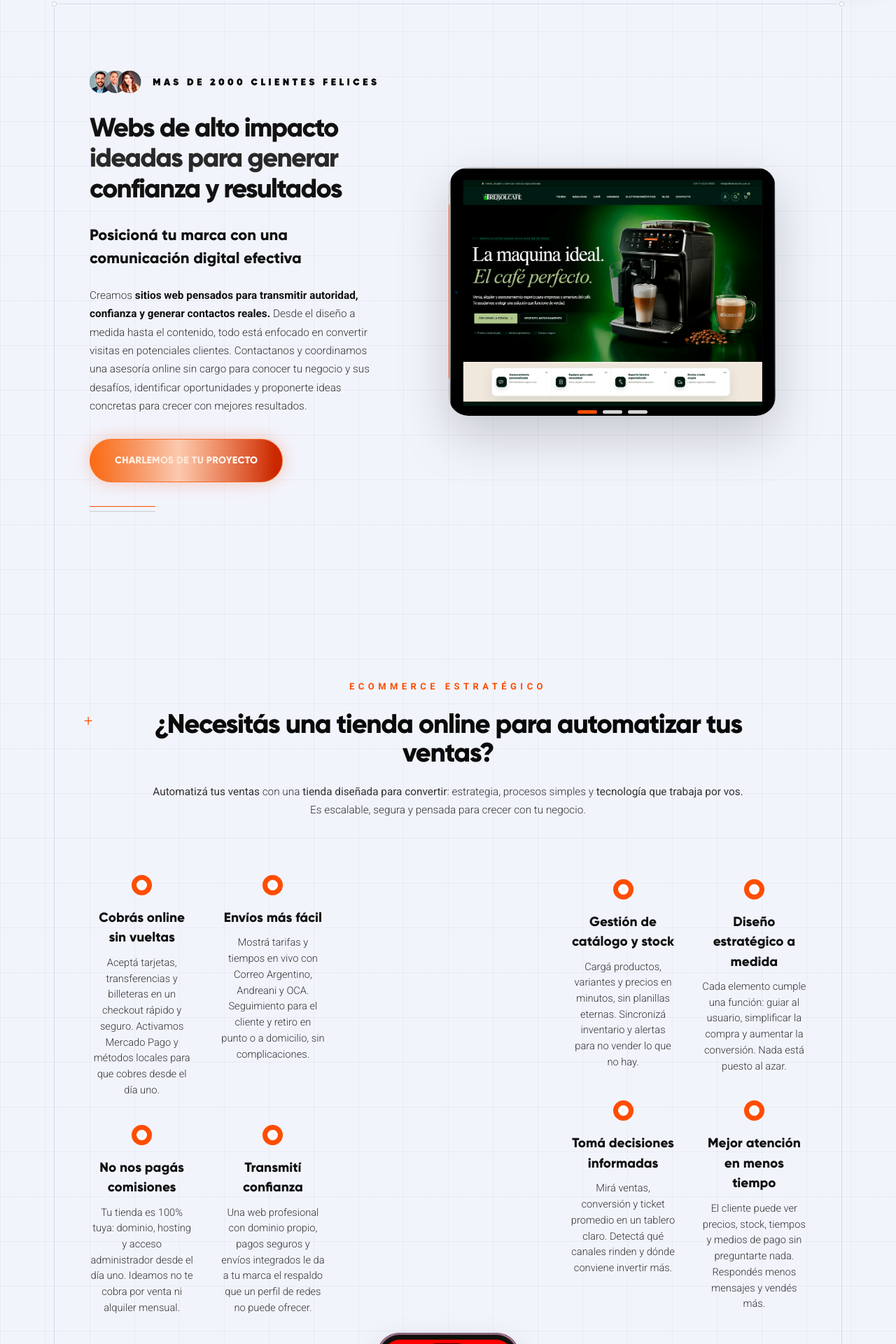
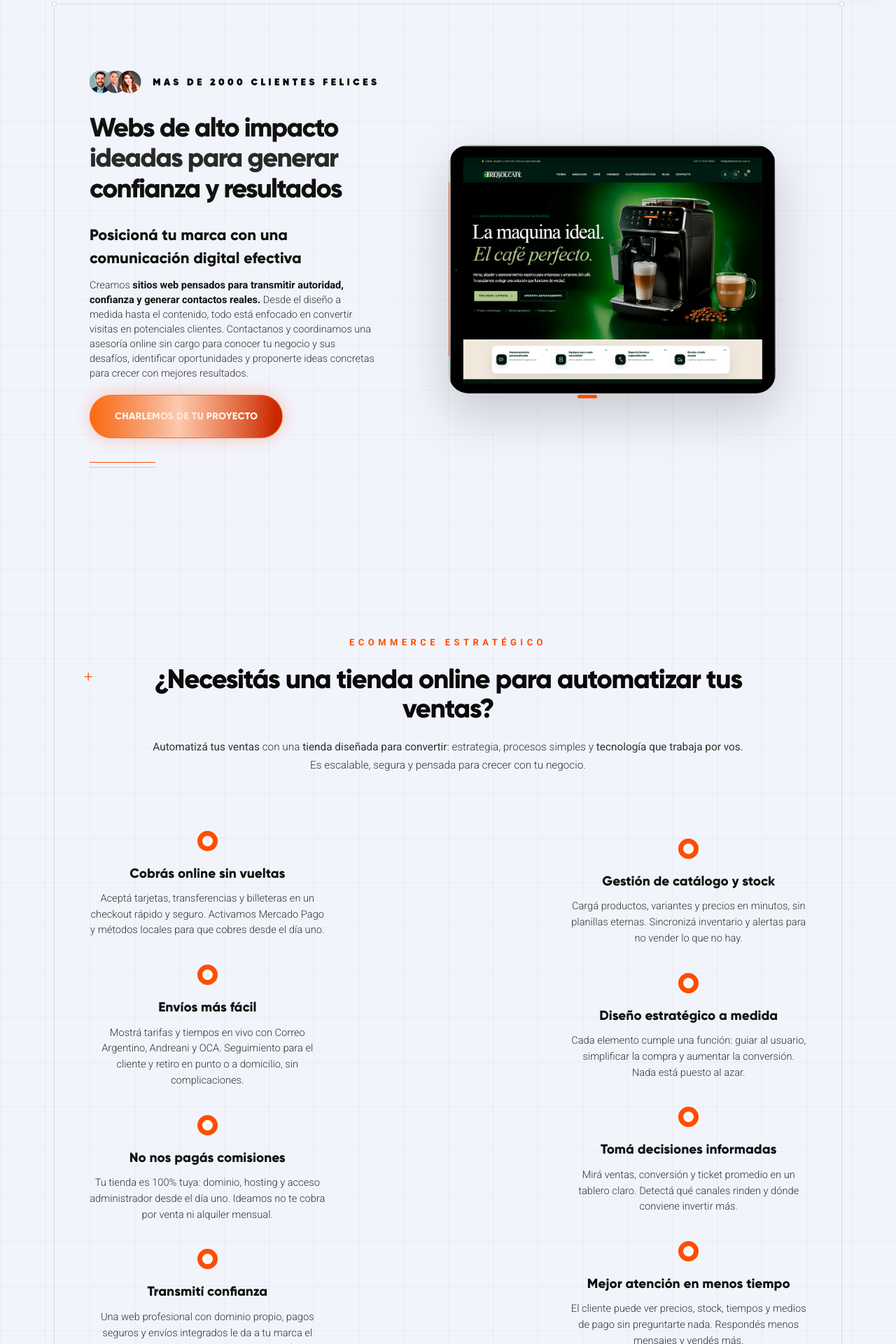
Before and after one commit to ideamosestudio/ideamosdemo, a Next.js app: page / in a window 1280 px wide. Shown: the part 819-2739 px from the top of the page at 70% size. Built offline with nearby package versions, Linux system fonts and the light colour scheme; grey boxes are pictures that could not be loaded.

Commit message:
Corrige el tramo 701-1400px: tienda vuelve a 3 columnas reales y equilibra texto/imagen en web y Google

```diff
--- a/app/mobile-home-request-2026-08-19.css
+++ b/app/mobile-home-request-2026-08-19.css
@@ -22,10 +22,30 @@
     line-height:1.05!important;
   }
 
+  /* A legacy rule shrank this image container to 360px while the text column next
+     to it runs 600px+ tall — that mismatch is what read as "no relation between
+     the two sides". Give the image room to match the text's weight. */
+  #site-root .home-page .statement .screen-swap{
+    min-height:0!important;
+    aspect-ratio:1.46/1!important;
+    width:100%!important;
+  }
+
+  #site-root .home-page .statement .statement-copy{
+    font-size:14.5px!important;
+    line-height:1.45!important;
+    margin-bottom:20px!important;
+  }
+
+  #site-root .home-page .statement h3{
+    margin-bottom:12px!important;
+  }
+
   /* Same collapse-to-1fr rule also hit the Google section and the shop layout. */
   #site-root .home-page .google-scene{
-    grid-template-columns:minmax(0,.9fr) minmax(320px,1.1fr)!important;
+    grid-template-columns:minmax(0,.72fr) minmax(340px,1.28fr)!important;
     gap:40px!important;
+    align-items:center!important;
   }
 
   #site-root .home-page .google-content h2{
@@ -35,11 +55,24 @@
 
   #site-root .home-page .google-content h3{
     font-size:16px!important;
+    margin:8px 0!important;
+  }
+
+  #site-root .home-page .google-content .body-copy{
+    font-size:14.5px!important;
+    line-height:1.45!important;
   }
 
   #site-root .home-page .shop-layout{
     grid-template-columns:minmax(160px,1fr) minmax(260px,.9fr) minmax(160px,1fr)!important;
     gap:24px!important;
+  }
+
+  /* The legacy 1400px rule split each shop-column's 4 articles into a 2x2 grid,
+     which turned the intended 3-column layout (text / phone / text) into what
+     looked like 5 columns. Force each side back to a single stacked column. */
+  #site-root .home-page .shop-column{
+    grid-template-columns:1fr!important;
   }
 
   #site-root .home-page .shop-column h3{
```
